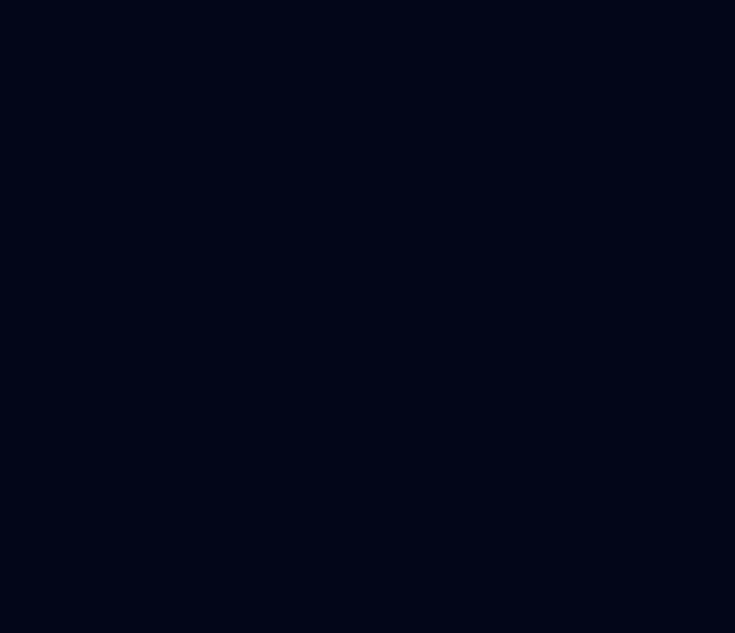
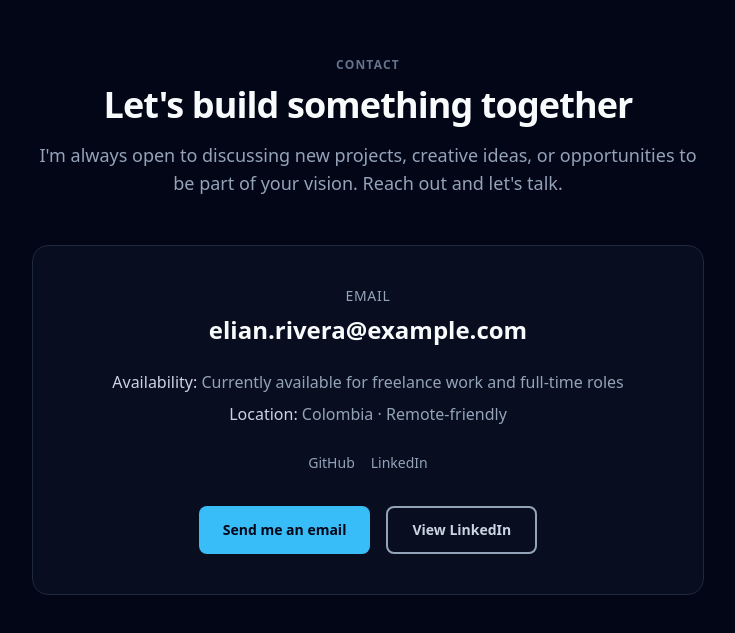
Before and after one commit to aZian10/portfolio, a React app: page / in a window 1280 px wide. Shown: the part 4894-5527 px from the top of the page, without its empty margins (272-1007 px from the left). Before the commit the page ends 4951 px from the top, so only its background shows below. Built offline with nearby package versions, Linux system fonts and the light colour scheme; the HTML template or start-up script is replaced by a standard one.

Commit message:
feat(contact): implement contact section with data-driven content

```diff
--- /dev/null
+++ b/src/constants/contact.js
@@ -0,0 +1,25 @@
+export const contact = {
+  eyebrow: 'Contact',
+  title: "Let's build something together",
+  description:
+    "I'm always open to discussing new projects, creative ideas, or opportunities to be part of your vision. Reach out and let's talk.",
+  email: 'elian.rivera@example.com',
+  location: 'Colombia · Remote-friendly',
+  availability: 'Currently available for freelance work and full-time roles',
+  socialLinks: [
+    {
+      name: 'GitHub',
+      href: 'https://github.com/',
+    },
+    {
+      name: 'LinkedIn',
+      href: 'https://www.linkedin.com/',
+    },
+  ],
+  emailCta: {
+    label: 'Send me an email',
+  },
+  linkedinCta: {
+    label: 'View LinkedIn',
+  },
+}
--- a/src/sections/Contact/Contact.jsx
+++ b/src/sections/Contact/Contact.jsx
@@ -1,3 +1,81 @@
+import { contact } from '../../constants/contact.js'
+import Section from '../../components/layout/Section/Section.jsx'
+import Container from '../../components/common/Container/Container.jsx'
+import SectionTitle from '../../components/common/SectionTitle/SectionTitle.jsx'
+import Button from '../../components/common/Button/Button.jsx'
+
 export default function Contact() {
-  return null
+  const mailtoHref = `mailto:${contact.email}`
+  const linkedinUrl = contact.socialLinks.find(
+    (link) => link.name === 'LinkedIn'
+  ).href
+
+  return (
+    <Section id="contact">
+      <Container>
+        <SectionTitle
+          eyebrow={contact.eyebrow}
+          title={contact.title}
+          description={contact.description}
+          className="mx-auto text-center"
+        />
+
+        <div className="mx-auto mt-12 max-w-2xl rounded-2xl border border-surface-800 bg-surface-900/50 p-8 text-center sm:p-10">
+          <p className="text-surface-400 text-sm font-medium uppercase tracking-wider">
+            Email
+          </p>
+          <a
+            href={mailtoHref}
+            className="text-surface-50 mt-2 inline-block break-all text-xl font-semibold transition-colors duration-300 hover:text-sky-400 focus-visible:rounded-md focus-visible:ring-2 focus-visible:ring-sky-400 focus-visible:ring-offset-2 focus-visible:ring-offset-surface-900 sm:text-2xl focus:outline-none"
+          >
+            {contact.email}
+          </a>
+
+          <div className="mt-6 space-y-2">
+            <p className="text-surface-400">
+              <span className="font-medium text-surface-300">Availability:</span>{' '}
+              {contact.availability}
+            </p>
+            <p className="text-surface-400">
+              <span className="font-medium text-surface-300">Location:</span>{' '}
+              {contact.location}
+            </p>
+          </div>
+
+          <ul
+            className="mt-6 flex flex-wrap justify-center gap-4"
+            role="list"
+            aria-label="Social links"
+          >
+            {contact.socialLinks.map(({ name, href }) => (
+              <li key={name}>
+                <a
+                  href={href}
+                  target="_blank"
+                  rel="noopener noreferrer"
+                  className="text-sm font-medium text-surface-400 underline-offset-4 transition-colors duration-300 hover:text-sky-400 hover:underline focus-visible:rounded-md focus-visible:ring-2 focus-visible:ring-sky-400 focus-visible:ring-offset-2 focus-visible:ring-offset-surface-900 focus:outline-none"
+                >
+                  {name}
+                </a>
+              </li>
+            ))}
+          </ul>
+
+          <div className="mt-8 flex flex-col gap-4 sm:flex-row sm:justify-center">
+            <Button variant="primary" href={mailtoHref}>
+              {contact.emailCta.label}
+            </Button>
+            <Button
+              variant="secondary"
+              href={linkedinUrl}
+              target="_blank"
+              rel="noopener noreferrer"
+            >
+              {contact.linkedinCta.label}
+            </Button>
+          </div>
+        </div>
+      </Container>
+    </Section>
+  )
 }
```
